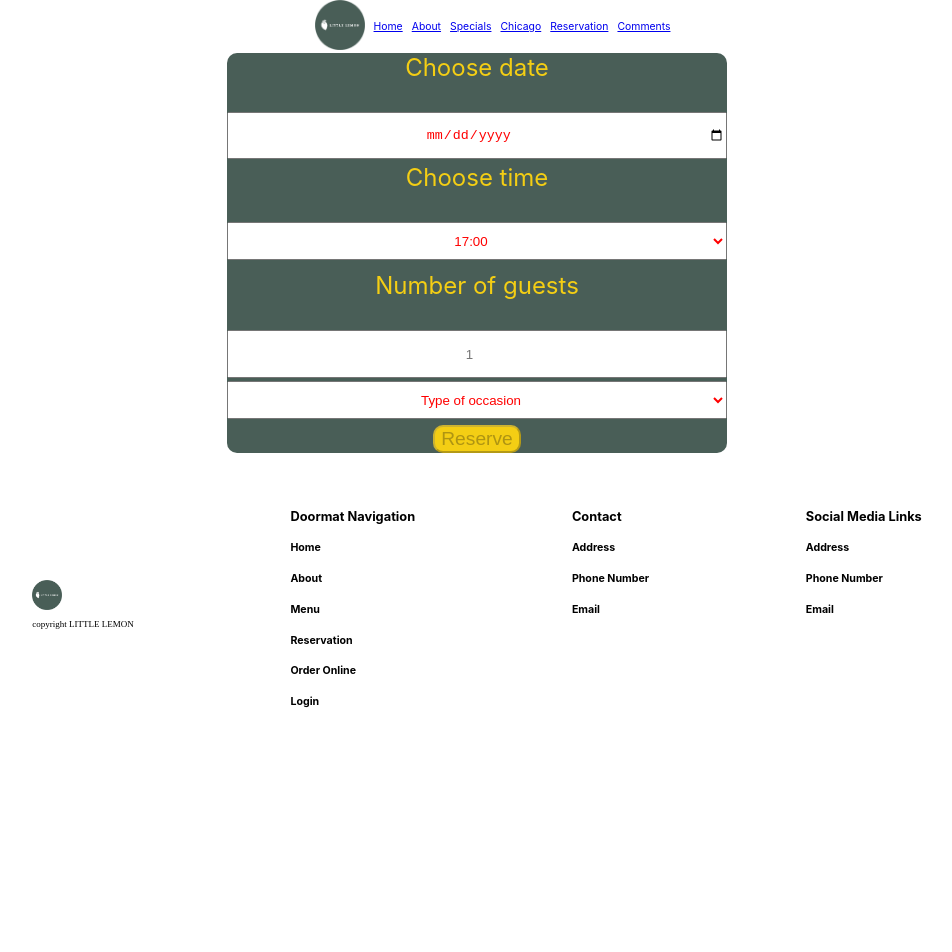
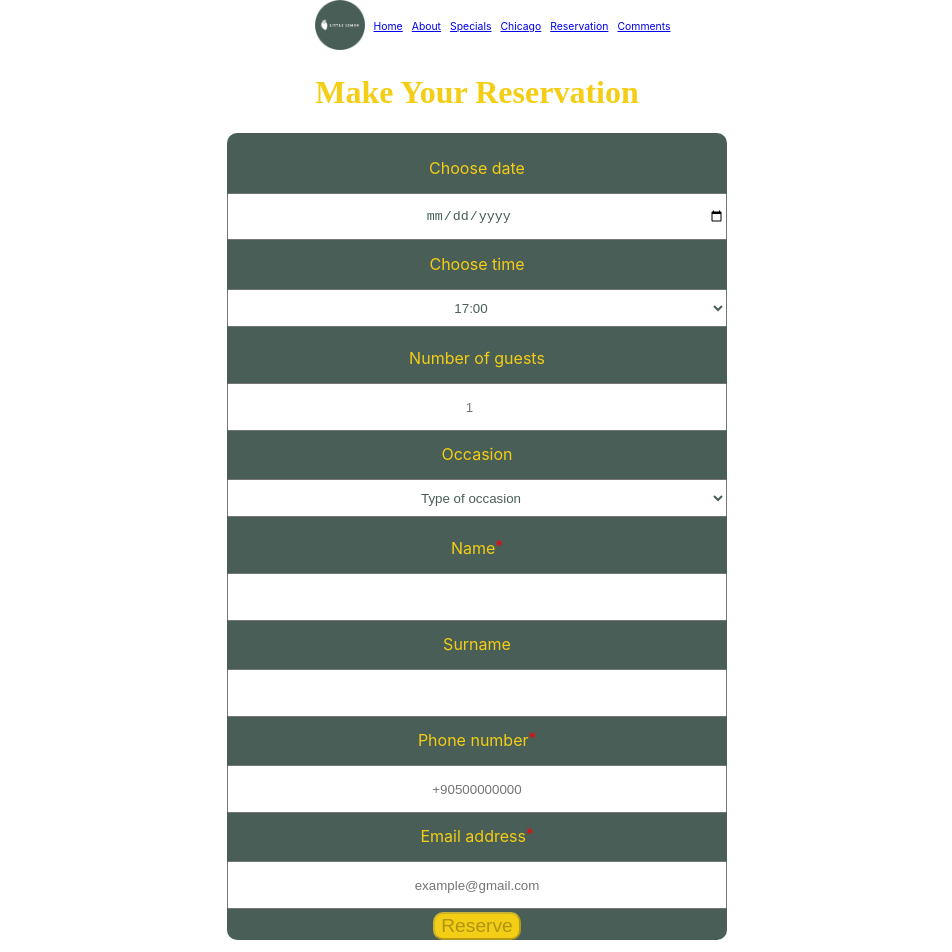
Before and after one commit to Burakcan-OK/starter, a React (Create React App) app in the folder little-lemon/: page /BookingPage in a window 1280 px wide. Shown: the top 952 px of the page, without its empty margins (163-1115 px from the left). Before the commit the page ends 800 px from the top, so only its background shows below. Built offline with nearby package versions, Linux system fonts and the light colour scheme.

Commit message:
form validation completed

```diff
--- a/little-lemon/package.json
+++ b/little-lemon/package.json
@@ -8,8 +8,10 @@
     "@testing-library/user-event": "^13.5.0",
     "react": "^18.2.0",
     "react-dom": "^18.2.0",
-    "react-router-dom": "^6.14.2",
+    "react-router-dom": "^6.17.0",
     "react-scripts": "5.0.1",
+    "util": "^0.12.5",
+    "utils": "^0.3.1",
     "web-vitals": "^2.1.4"
   },
   "scripts": {
--- a/little-lemon/src/App.css
+++ b/little-lemon/src/App.css
@@ -174,23 +174,48 @@ button{
   margin: auto;
   border: 1px solid black;
 }
+#book-h1{
+  color: #F4CE14;
+  text-align: center;
+  font-family: "Karla";
+  transition: .7s ease-in-out;
+}
+#book-h1 :hover{
+  transform: rotateY(360deg);
+}
 form label {
-  font-size: 150% ;
+  font-size: 100% ;
   color:#F4CE14;
   margin: auto;
+  padding-top: 5%;
+  max-height: 20px;
+}
+form input,select {
+  color:#495E57;
+  min-height: 200%;
+  text-align: center;
 }
 .booking-form {
   display:grid;
   max-width: 500px;
-  gap: 30px;
+  gap: 15px;
   margin:auto;
   background-color:#495E57;
   border-radius: 10px;
 }
-#date, #time, #guests, #occasion {
+.FieldError {
   color: red;
-  min-height: 200%;
+  font-size: 12px;
   text-align: center;
+  margin-bottom: -150%;
+}
+sup {
+  color: red;
+  top: -2px;
+  font-size: 95%;
+  line-height: 0;
+  position: relative;
+  vertical-align: baseline;
 }
 .confirmation-header {
   position: relative;
@@ -233,8 +258,6 @@ form label {
   display: flex;
   flex-direction: column;
   justify-content: center;
-}
-.foot {
   transition: .7s ease-in-out;
 }
 .foot:hover {
--- a/little-lemon/src/components/sections/BookingForm.js
+++ b/little-lemon/src/components/sections/BookingForm.js
@@ -1,16 +1,27 @@
 import '../../App.css';
 import {useState} from "react"
 import { useNavigate } from "react-router-dom";
-
+import {validateEmail} from "../utils"
+const DateErrorMessage =() => {
+    return(
+        <p className='FieldError'>Please choose an appropriate date</p>
+    )
+}
 export function BookingForm (props) {
     const [form, setForm] =useState({
         date:"",
         time:"",
         number:"",
-        type:"type"
+        type:"type",
+        name:"",
+        surname:"",
+        phone:"",
+        email:"",
+        isTouched: false
     })
     const getIsFormValid = () => {
         return(form.date &&  form.type !=="type"
+               && form.name && form.surname && validateEmail(form.email)
         )
     }
     const clearForm=() => {
@@ -19,7 +30,13 @@ export function BookingForm (props) {
             date:"",
             time:"",
             number:"",
-            type:"type"}
+            type:"type",
+            name:"",
+            surname:"",
+            phone:"",
+            email:"",
+            isTouched:false
+        }
         )
     }
     const handleSubmit= (e) => {
@@ -45,30 +62,29 @@ export function BookingForm (props) {
     navigate("/Confirmation");
   }
     return (
+        <>
+        <h1 id='book-h1' >Make Your Reservation</h1>
         <form className='booking-form'
             onSubmit={handleSubmit}>
+            <>
             <label htmlFor='date' >Choose date</label>
             <input
                 type='date'
                 id='date'
                 value={form.date}
                 onChange={handleDateChange}
+                onBlur={()=>{
+                    setForm({
+                        ...form, isTouched:true
+                    })
+                }}
                  />
+                 {form.isTouched ?(<DateErrorMessage/>):null}
+            </>
             <label htmlFor='time' >Choose time</label>
             <select id="time" required>
                 {finalTime}
             </select>
-            {/* <select
-                value={form.time}
-                id='res-time'
-                onChange={finalTime}>
-                <option value="17" >17.00</option>
-                <option value="18" >18.00</option>
-                <option value="19" >19.00</option>
-                <option value="20" >20.00</option>
-                <option value="21" >21.00</option>
-                <option value="22" >22.00</option>
-            </select> */}
             <label htmlFor='guests' >Number of guests</label>
             <input
                 value={form.number}
@@ -81,6 +97,7 @@ export function BookingForm (props) {
                         ...form, number: e.target.value
                     })
                 }}/>
+            <label htmlFor='occasion' >Occasion</label>
             <select
                 value={form.type}
                 id='occasion' onChange={e =>{
@@ -92,13 +109,55 @@ export function BookingForm (props) {
                 <option value="birthday" >Birthday</option>
                 <option value="anniversary">Anniversary</option>
             </select>
+            <label htmlFor='name' >Name<sup>*</sup> </label>
+            <input
+                value={form.name}
+                type='text'
+                id='name'
+                onChange={e =>{
+                    setForm({
+                        ...form, name: e.target.value
+                    })
+                }}/>
+            <label htmlFor='surname' >Surname</label>
+            <input
+                value={form.surname}
+                type='text'
+                id='surname'
+                onChange={e =>{
+                    setForm({
+                        ...form, surname: e.target.value
+                    })
+                }}/>
+                <label htmlFor='phone' >Phone number<sup>*</sup> </label>
+            <input
+                value={form.phone}
+                type='tel'
+                id='phone'
+                placeholder='+90500000000'
+                onChange={e =>{
+                    setForm({
+                        ...form, phone: e.target.value
+                    })
+                }}/>
+                <label htmlFor='guests' >Email address<sup>*</sup> </label>
+            <input
+                value={form.email}
+                type='email'
+                placeholder='example@gmail.com'
+                id='email'
+                onChange={e =>{
+                    setForm({
+                        ...form, email: e.target.value
+                    })
+                }}/>
             <button
                 style={{
                     borderRadius:"10px",
                     maxWidth:"200px",
                     margin:"auto",
-                    marginTop:"-1%",
-                    height:"120%"
+                    marginTop:"3%",
+                    height:"65%"
                 }}
                 type='submit'
                 disabled={!getIsFormValid ()}
@@ -106,5 +165,6 @@ export function BookingForm (props) {
             >Reserve
             </button>
         </form>
+        </>
     )
 }
--- /dev/null
+++ b/little-lemon/src/components/utils.js
@@ -0,0 +1,7 @@
+export const validateEmail = (email) => {
+    return String(email)
+    .toLowerCase()
+    .match(
+        /^(([^<>()[\]\\.,;:\s@"]+(\.[^<>()[\]\\.,;:\s@"]+)*)|(".+"))@((\[[0-9]{1,3}\.[0-9]{1,3}\.[0-9]{1,3}\.[0-9]{1,3}\])|(([a-zA-Z\-0-9]+\.)+[a-zA-Z]{2,}))$/
+    )
+}
```
Also changed, not shown: 1 other file (tests, documents, lock files or other folders).
